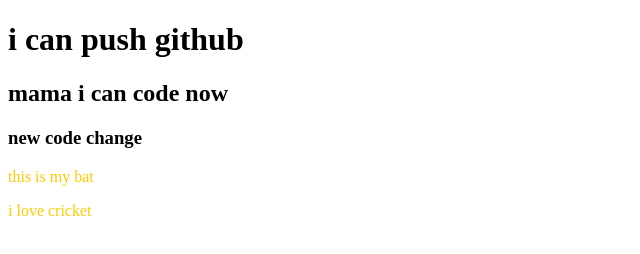
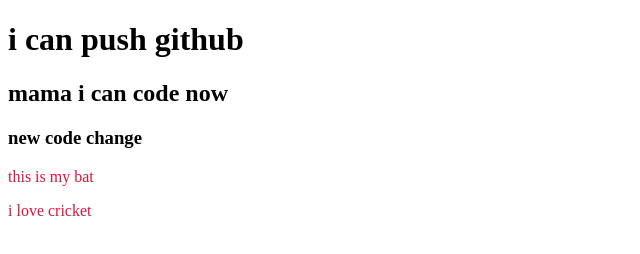
Before and after one commit to abdulawalnur/my-second-repo, a plain HTML site: page index.html in a window 1280 px wide. Shown: the whole page, without its empty margins (0-640 px from the left). Drawn offline with Linux system fonts and the light colour scheme.

Commit message:
color changed

```diff
--- a/style.css
+++ b/style.css
@@ -1,3 +1,3 @@
 p{
-    color: rgb(255, 204, 0);
+    color: crimson;
 }
```
